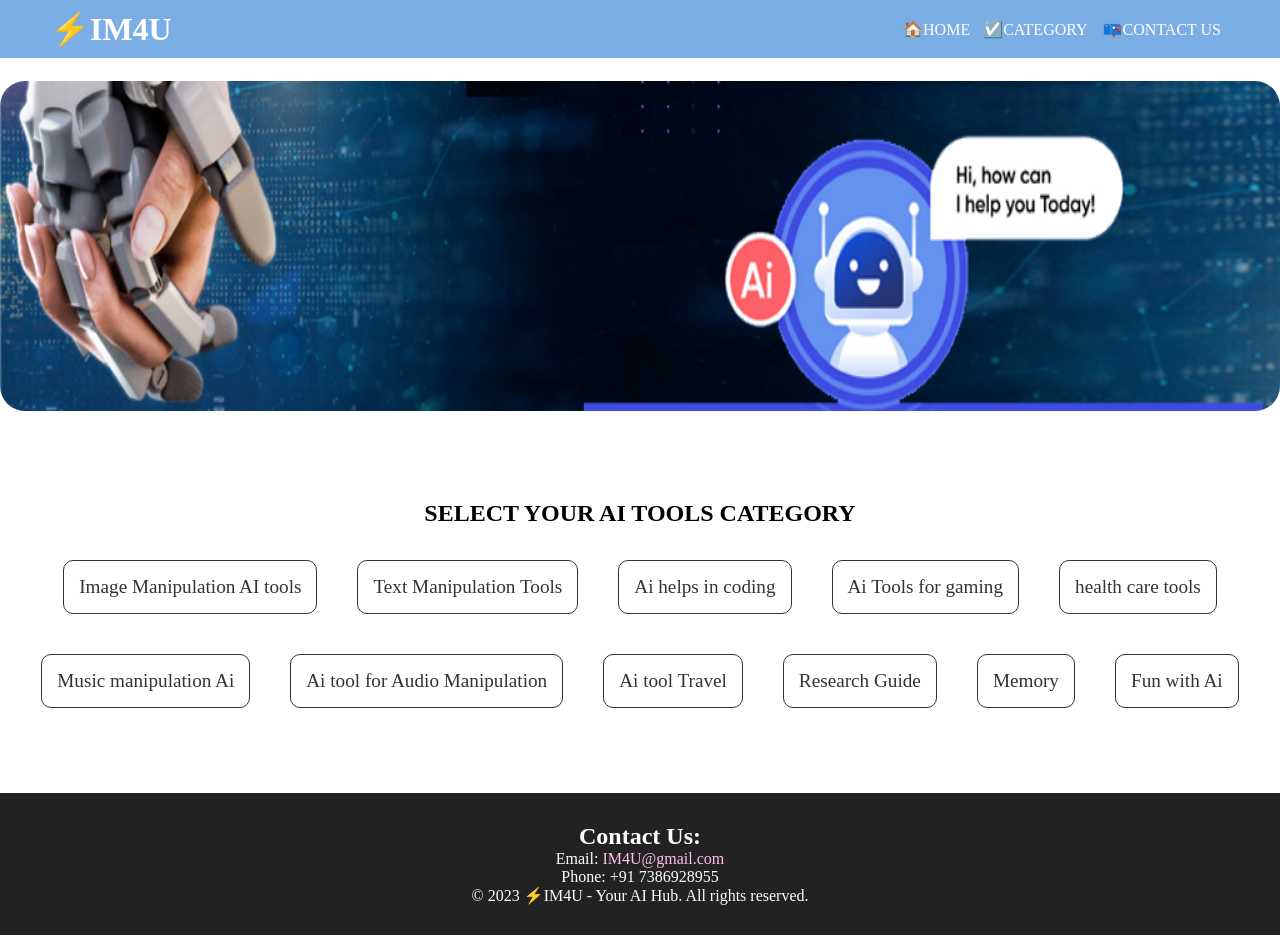
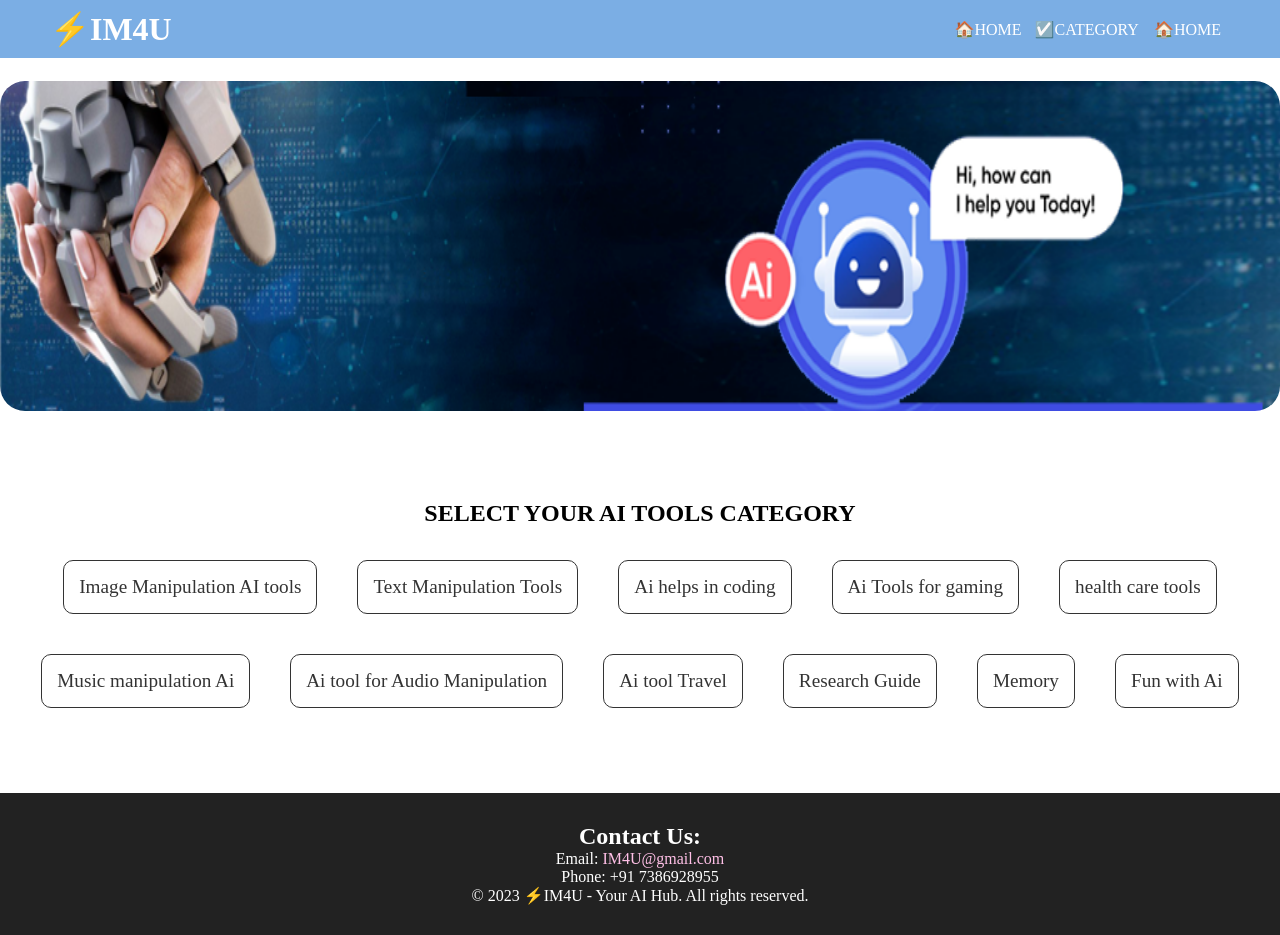
Before and after one commit to DARLABHANU/WEB-DEVELOPMENT, a plain HTML site: page page2.html in a window 1280 px wide. Drawn offline with Linux system fonts and the light colour scheme.

Commit message:
Update page2.html

```diff
--- a/page2.html
+++ b/page2.html
@@ -16,7 +16,7 @@
             ; border: 0px; color: white;">☑️CATEGORY</a>
             <div id="categories-container" style="display: none;">
             </div>
-            <a href="contact.html"  download="" class="section"> 📪CONTACT US </a>
+             <a href="contact.html" class="section" >🏠HOME</a>
 
         </nav>
     </header>
```
